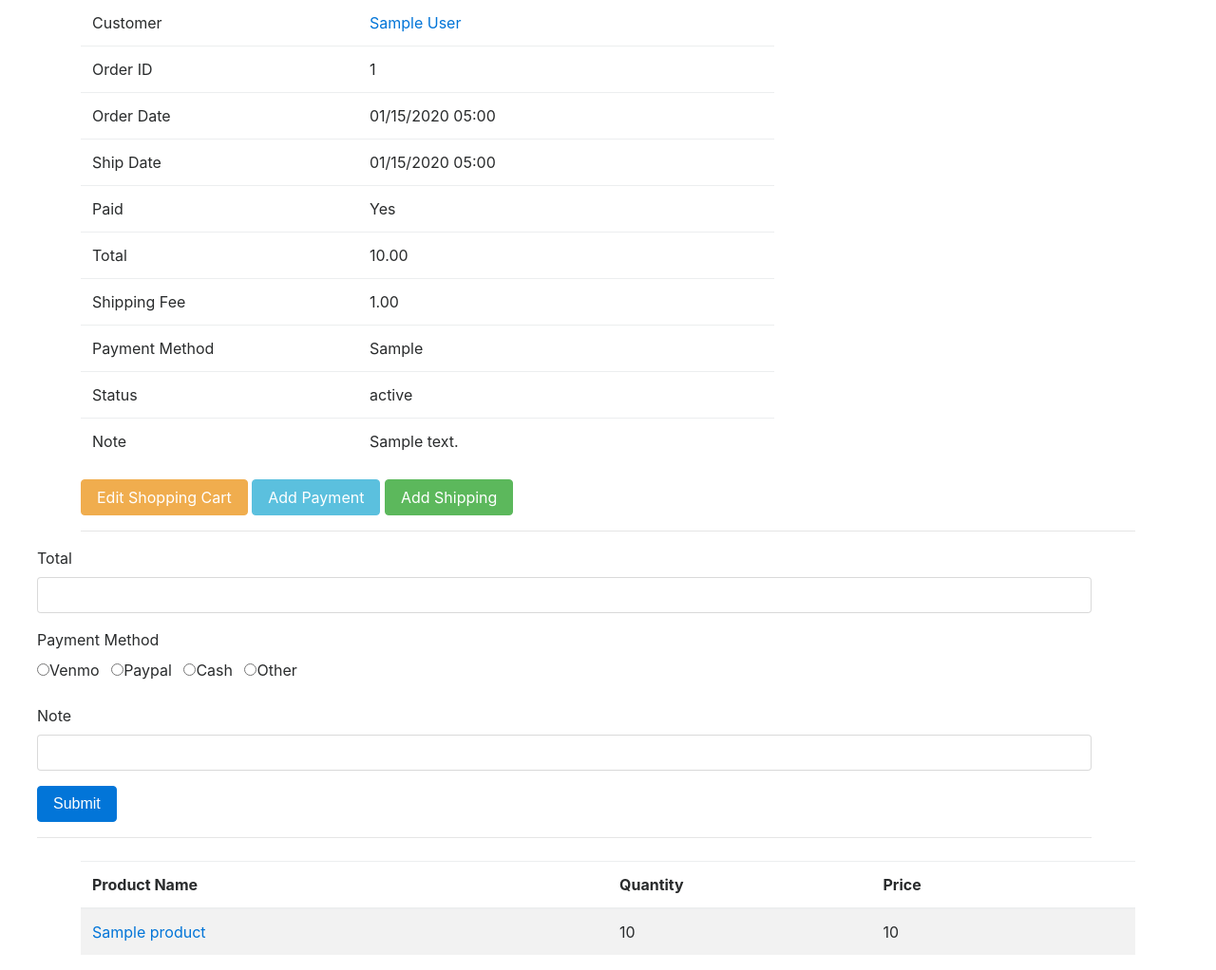
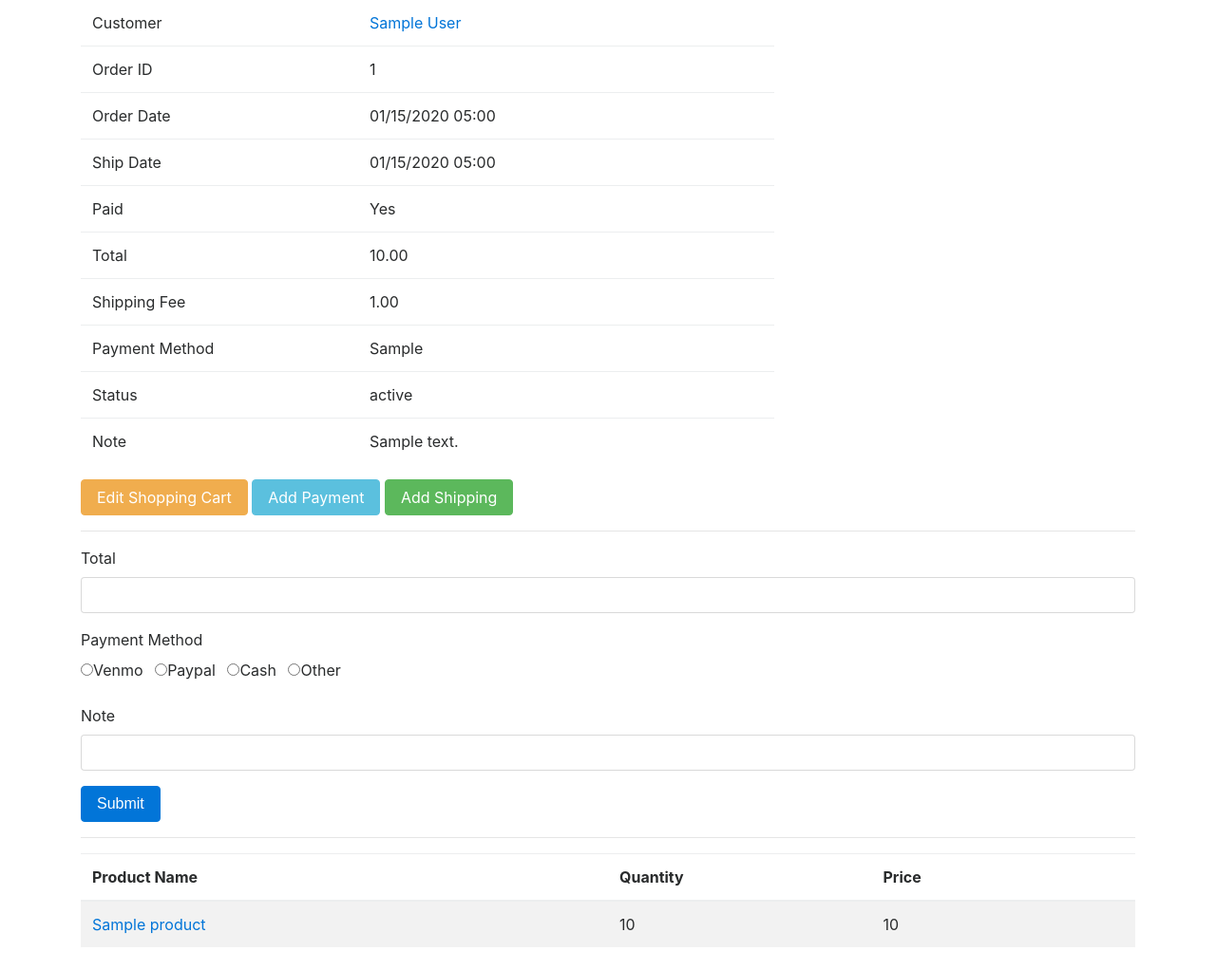
Before and after one commit to shtsai/xigua_shopping, a Django app: page /order/1/ in a window 1280 px wide, after a click on "Add Payment". Shown: the part 109-1131 px from the top of the page at 95% size. After the commit the page ends 1107 px from the top, so only its background shows below. Run offline with Django 3.2, Linux system fonts and the light colour scheme; tables that the repository leaves empty hold one stand-in row (values such as "Sample post"); some libraries are stand-ins or nearby versions.

Commit message:
change margin in dropdown forms

```diff
--- a/backend/templates/backend/customer.html
+++ b/backend/templates/backend/customer.html
@@ -9,7 +9,9 @@
 		<hr>
 	</div>
 
-	<div class="container collapse ml-4 mb-4" id="newCustomer">
+
+		<div class="container collapse" id="newCustomer">
+
 		<form action='{% url 'backend:addcustomer' %}' method="post">
 			{% csrf_token %}
 			<div class="form-group">
@@ -37,6 +39,7 @@
 			<button type="submit" class="btn btn-primary">Submit</button>
 		</form>
 		<hr>
+
 	</div>
 
 	<div class="container">
--- a/backend/templates/backend/order_detail.html
+++ b/backend/templates/backend/order_detail.html
@@ -68,7 +68,7 @@
 		<hr>
 	</div>
 
-	<div class="container collapse ml-4 mb-4" id="addPayment">
+	<div class="container collapse" id="addPayment">
 	<form action='{% url 'backend:addpayment' %}' method="post">
 		{% csrf_token %}
 		<input type="hidden" name="oid" value={{ order.oid }}>
@@ -93,7 +93,7 @@
 	<hr>
 	</div>
 
-	<div class="container collapse ml-4 mb-4" id="addShipping">
+	<div class="container collapse" id="addShipping">
 	<form action='{% url 'backend:addshipping' %}' method="post">
 		{% csrf_token %}
 		<input type="hidden" name="oid" value={{ order.oid }}>
```
Lines whose indentation alone changed are shown as unchanged.
